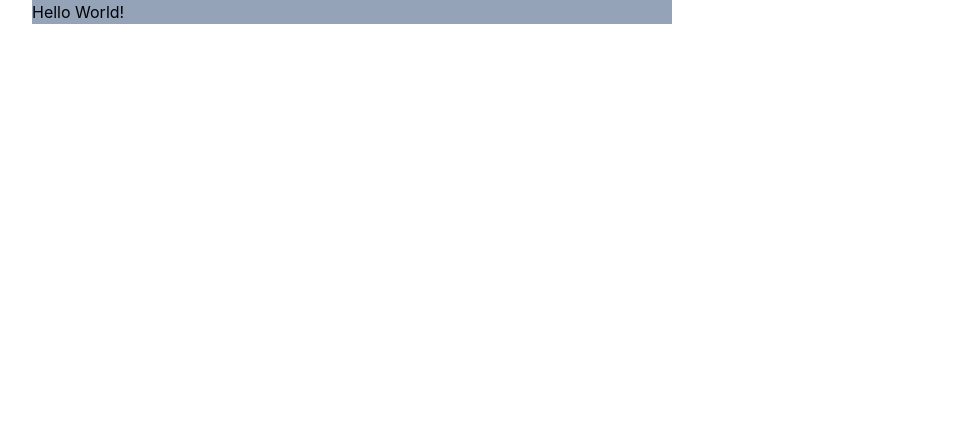
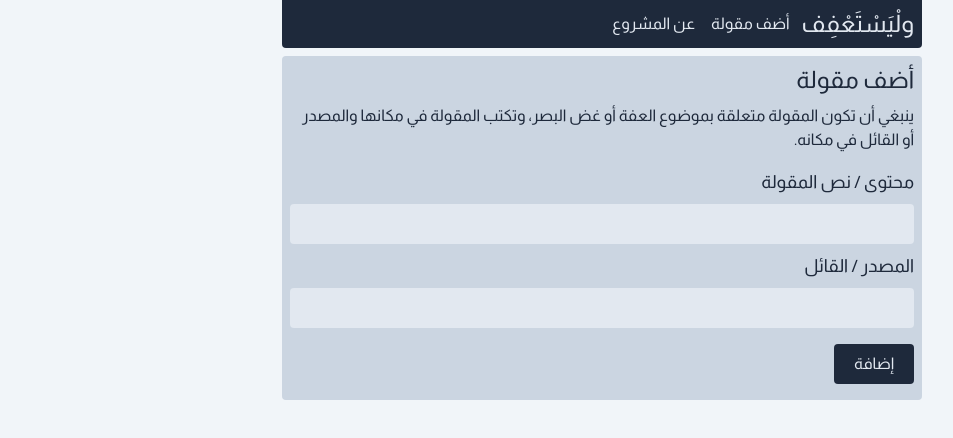
Before and after one commit to BasicPixel/iffa-quotes-frontend, a React (Create React App) app: page /add in a window 1280 px wide. Shown: the top 438 px of the page, without its empty margins (288-1241 px from the left). Built offline with nearby package versions, Linux system fonts and the light colour scheme.

Commit message:
First complete version

```diff
--- a/package.json
+++ b/package.json
@@ -6,6 +6,7 @@
     "@testing-library/jest-dom": "^5.14.1",
     "@testing-library/react": "^12.0.0",
     "@testing-library/user-event": "^13.2.1",
+    "js-cookie": "^3.0.1",
     "react": "^17.0.2",
     "react-dom": "^17.0.2",
     "react-scripts": "5.0.0",
@@ -38,6 +39,8 @@
   "devDependencies": {
     "autoprefixer": "^10.4.1",
     "postcss": "^8.4.5",
+    "react-router": "^6.2.1",
+    "react-router-dom": "^6.2.1",
     "tailwindcss": "^3.0.8"
   }
 }
--- a/public/index.html
+++ b/public/index.html
@@ -7,7 +7,7 @@
     <meta name="theme-color" content="#000000" />
     <meta
       name="description"
-      content="Web site created using create-react-app"
+      content="مشروع يوفر مقولات واقتباسات متعلقة بغض البصر والعفة"
     />
     <link rel="apple-touch-icon" href="%PUBLIC_URL%/logo192.png" />
     <!--
@@ -24,9 +24,15 @@
       work correctly both with client-side routing and a non-root public URL.
       Learn how to configure a non-root public URL by running `npm run build`.
     -->
+    <link rel="preconnect" href="https://fonts.googleapis.com" />
+    <link rel="preconnect" href="https://fonts.gstatic.com" crossorigin />
+    <link
+      href="https://fonts.googleapis.com/css2?family=Almarai&display=swap"
+      rel="stylesheet"
+    />
     <title>ولْيَسْتَعْفِف</title>
   </head>
-  <body class="w-full h-full container bg-slate-200 text-slate-800">
+  <body class="w-full h-full container bg-slate-100" dir="rtl">
     <noscript>You need to enable JavaScript to run this app.</noscript>
     <div id="root"></div>
     <!--
--- a/src/App.js
+++ b/src/App.js
@@ -1,8 +1,23 @@
+import Navbar from "./components/Navbar";
+import { BrowserRouter, Routes, Route } from "react-router-dom";
+import Home from "./components/Home";
+import AddQuote from "./components/AddQuote";
+import About from "./components/About";
+import NotFound from "./components/NotFound";
+
 function App() {
   return (
-    <div className="h-full container md:w-2/3 lg:w-1/2 bg-slate-400">
-      <h1>Hello World!</h1>
-    </div>
+    <BrowserRouter>
+      <div className="container md:w-2/3 lg:w-1/2 bg-slate-100">
+        <Navbar />
+        <Routes>
+          <Route index element={<Home />} />
+          <Route path="/add" element={<AddQuote />} />
+          <Route path="/about" element={<About />} />
+          <Route path="*" element={<NotFound />} />
+        </Routes>
+      </div>
+    </BrowserRouter>
   );
 }
 
--- /dev/null
+++ b/src/components/About.js
@@ -0,0 +1,45 @@
+const About = () => {
+  return (
+    <div className="bg-slate-300 text-slate-800 rounded p-2">
+      <h1 className="text-2xl mb-2">عن المشروع</h1>
+      <p>
+        مشروع "ولْيَسْتَعْفِف" مشروع يعنى بإعانة الشباب على العفة وغض البصر، من
+        خلال نشر وتوفير ما يعِظ المسلم ويحث على غض البصر، من آيات، وأحاديث،
+        ونقولات وفوائد من كلام أئمة وعلماء السلف والخلف.
+      </p>
+      <p>
+        تمكن المساهمة في المشروع من خلال:
+        <ol className="list-decimal list-inside indent-2">
+          <li>الدعاء للقائمين على المشروع بالتوفيق والسداد</li>
+          <li>
+            إضافة المقولات والاقتباسات، من خلال الموقع (بالضغط على رابط "أضف
+            مقولة" بالأعلى) أو من خلال بوت التيليجرام الذي سينشأ قريبًا بإذن
+            الله تعالى.
+          </li>
+          <li>
+            المساهمة في تصميم وتطوير الموقع لمن لديه الخبرة التقنية،{" "}
+            <a
+              href="https://github.com/BasicPixel/iffa-quotes-frontend"
+              target="_blank"
+              rel="noreferrer"
+              className="text-slate-600"
+            >
+              رابط GitHub
+            </a>
+          </li>
+          <li>
+            نشر الموقع أو تطبيق الأندرويد بما تستطيع، والدال على الخير كفاعله
+          </li>
+        </ol>
+      </p>
+      <p className="text-slate-600 text-center">
+        تصميم وإنشاء:{" "}
+        <a href="https://t.me/qudah" target="_blank" rel="noreferrer">
+          أسامة القضاة
+        </a>
+      </p>
+    </div>
+  );
+};
+
+export default About;
--- /dev/null
+++ b/src/components/AddQuote.js
@@ -0,0 +1,96 @@
+import { useState } from "react";
+
+const AddQuote = () => {
+  const [content, setContent] = useState("");
+  const [source, setSource] = useState("");
+
+  const [fetchState, setFetchState] = useState({
+    loading: false,
+    error: null,
+    success: false,
+  });
+
+  const handleSubmit = (e) => {
+    e.preventDefault();
+    setFetchState({ ...fetchState, loading: true });
+    fetch("https://iffa-quotes.herokuapp.com/add-quote", {
+      method: "POST",
+      headers: {
+        "Content-Type": "application/json",
+      },
+      body: JSON.stringify({ content: content, source: source }),
+    })
+      .then((res) => {
+        if (res.ok) setFetchState({ ...fetchState, success: true });
+      })
+      .catch((err) => setFetchState({ ...fetchState, error: err }));
+  };
+
+  return (
+    <div className="bg-slate-300 text-slate-800 rounded p-2">
+      <h1 className="text-2xl mb-2">أضف مقولة</h1>
+      <p>
+        ينبغي أن تكون المقولة متعلقة بموضوع العفة أو غض البصر، وتكتب المقولة في
+        مكانها والمصدر أو القائل في مكانه.
+      </p>
+      <form onSubmit={handleSubmit}>
+        <label className="text-lg" htmlFor="content">
+          محتوى / نص المقولة
+        </label>
+        <input
+          type="text"
+          id="content"
+          value={content}
+          onChange={(e) => {
+            setContent(e.target.value);
+          }}
+          className="w-full rounded p-2 bg-slate-200 my-2 focus:outline-slate-800"
+        />
+        <label className="text-lg" htmlFor="source">
+          المصدر / القائل
+        </label>
+        <input
+          type="text"
+          id="source"
+          value={source}
+          onChange={(e) => {
+            setSource(e.target.value);
+          }}
+          className="w-full rounded p-2 bg-slate-200 my-2 focus:outline-slate-800"
+        />
+        {!fetchState.loading && (
+          <button
+            type="submit"
+            className="p-2 w-20 my-2 bg-slate-800 hover:bg-slate-600 text-slate-200 hover:transition-all duration-200 rounded"
+          >
+            إضافة
+          </button>
+        )}
+        {fetchState.loading && (
+          <div>
+            <button
+              type="submit"
+              className="p-2 w-20 my-2 ml-2 bg-slate-600 text-slate-200 hover:transition-all duration-200 rounded"
+              disabled
+            >
+              إضافة
+            </button>
+            <span>تتم الإضافة ...</span>
+          </div>
+        )}
+      </form>
+      {fetchState.error && (
+        <div className="bg-red-200 border-red-600 border-2 p-2 rounded w-full">
+          {fetchState.error}
+        </div>
+      )}
+      {fetchState.success && (
+        <div className="bg-green-200 border-green-600 border-2 p-2 rounded w-full">
+          تمت إضافة المقولة.
+        </div>
+      )}
+    </div>
+  );
+};
+
+export default AddQuote;
--- /dev/null
+++ b/src/components/Home.js
@@ -0,0 +1,37 @@
+import useFetch from "../hooks/useFetch";
+
+function Home() {
+  const { response, loading, error } = useFetch(
+    "https://iffa-quotes.herokuapp.com/random"
+  );
+
+  return (
+    <div className="bg-slate-300 text-slate-800 rounded p-2">
+      {/* <h1 className="text-2xl"></h1> */}
+      <div className="flex flex-col">
+        {loading && (
+          <div className="text-center text-slate-600 text-xl">
+            يرجى الانتظار...
+          </div>
+        )}
+        {error && (
+          <div className="bg-red-200 border-red-600 border-2 p-2 rounded w-full">
+            {error}
+          </div>
+        )}
+        {response && (
+          <div>
+            <p id="content" className="text-2xl text-center text-slate-700">
+              "{response.content}"
+            </p>
+            <p id="source" className="text-lg text-center text-slate-600">
+              - {response.source}
+            </p>
+          </div>
+        )}
+      </div>
+    </div>
+  );
+}
+
+export default Home;
--- /dev/null
+++ b/src/components/Navbar.js
@@ -0,0 +1,25 @@
+import { Link } from "react-router-dom";
+
+function Navbar() {
+  return (
+    <div className="w-full mb-2 bg-slate-800 text-slate-200 p-2 rounded-b static flex items-center gap-2">
+      <Link to="/" className="text-2xl">
+        ولْيَسْتَعْفِف
+      </Link>
+      <Link
+        to="/add"
+        className="hover:bg-slate-600 rounded hover:transition-all duration-200 p-1"
+      >
+        أضف مقولة
+      </Link>
+      <Link
+        to="/about"
+        className="hover:bg-slate-600 rounded hover:transition-all duration-200 p-1"
+      >
+        عن المشروع
+      </Link>
+    </div>
+  );
+}
+
+export default Navbar;
--- /dev/null
+++ b/src/components/NotFound.js
@@ -0,0 +1,18 @@
+import { useLocation } from "react-router";
+
+const NotFound = () => {
+  const location = useLocation();
+  return (
+    <div>
+      <div
+        dir="ltr"
+        className="bg-slate-300 text-slate-800 text-center rounded p-2"
+      >
+        <h1 className="text-2xl mb-2">404: Page not found.</h1>
+        Requested path: <code>{location.pathname}</code>
+      </div>
+    </div>
+  );
+};
+
+export default NotFound;
--- /dev/null
+++ b/src/hooks/useFetch.js
@@ -0,0 +1,26 @@
+import React from "react";
+
+const useFetch = (url, options) => {
+  const [response, setResponse] = React.useState(null);
+  const [error, setError] = React.useState(null);
+  const [loading, setLoading] = React.useState(false);
+
+  React.useEffect(() => {
+    const fetchData = async () => {
+      setLoading(true);
+      try {
+        const res = await fetch(url, options);
+        const json = await res.json();
+        setResponse(json);
+        setLoading(false);
+      } catch (error) {
+        setError(error);
+      }
+    };
+    fetchData();
+  }, [options, url]);
+
+  return { response, loading, error };
+};
+
+export default useFetch;
--- a/src/index.css
+++ b/src/index.css
@@ -4,11 +4,17 @@
 
 body {
   margin: 0;
-  font-family: -apple-system, BlinkMacSystemFont, "Segoe UI", "Roboto", "Oxygen",
-    "Ubuntu", "Cantarell", "Fira Sans", "Droid Sans", "Helvetica Neue",
-    sans-serif;
+  font-family: "Almarai", sans-serif;
   -webkit-font-smoothing: antialiased;
   -moz-osx-font-smoothing: grayscale;
+}
+
+p {
+  padding-bottom: 1em;
+}
+
+p a {
+  text-decoration: underline;
 }
 
 code {
```
Also changed, not shown: 2 other files (tests, documents, lock files or other folders).
